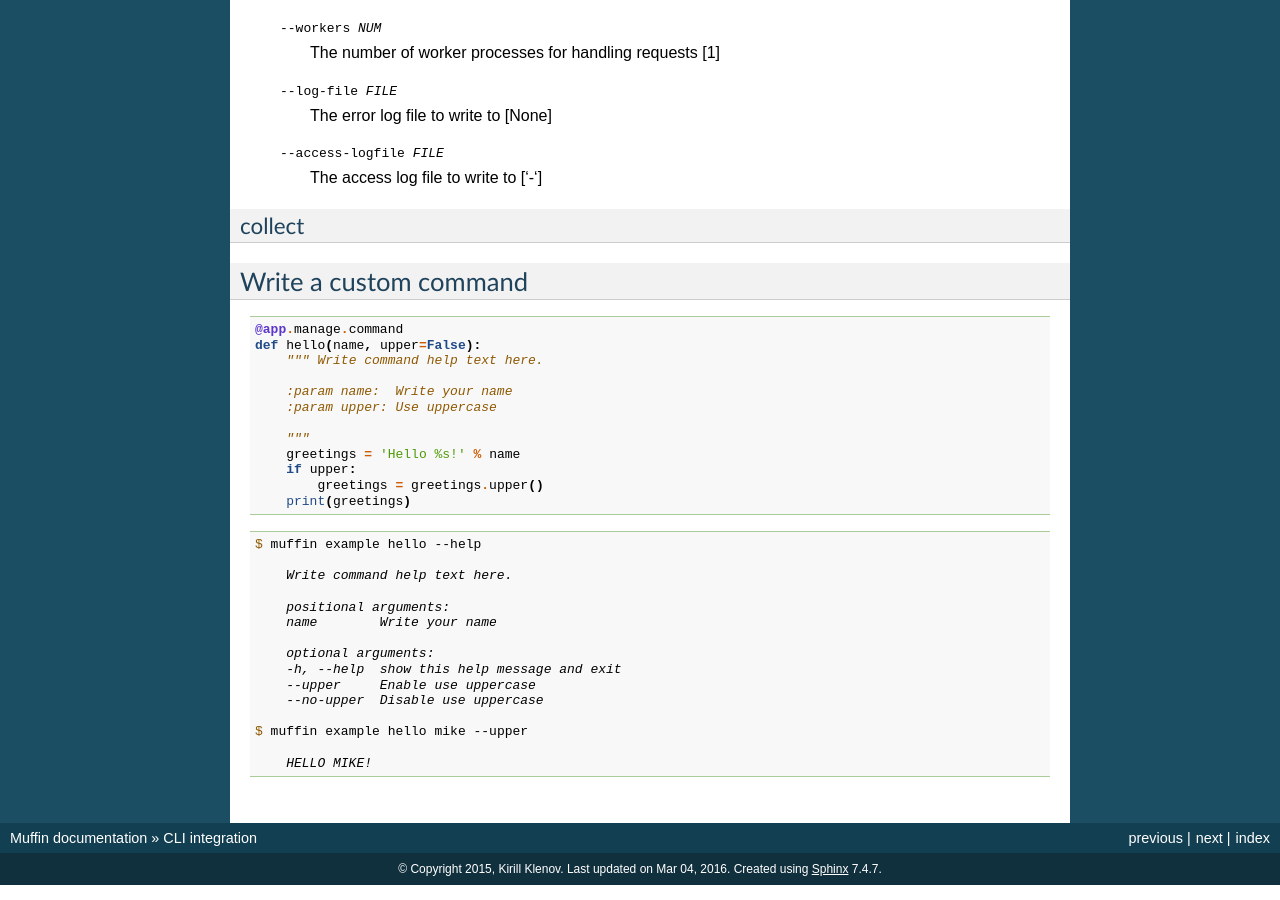
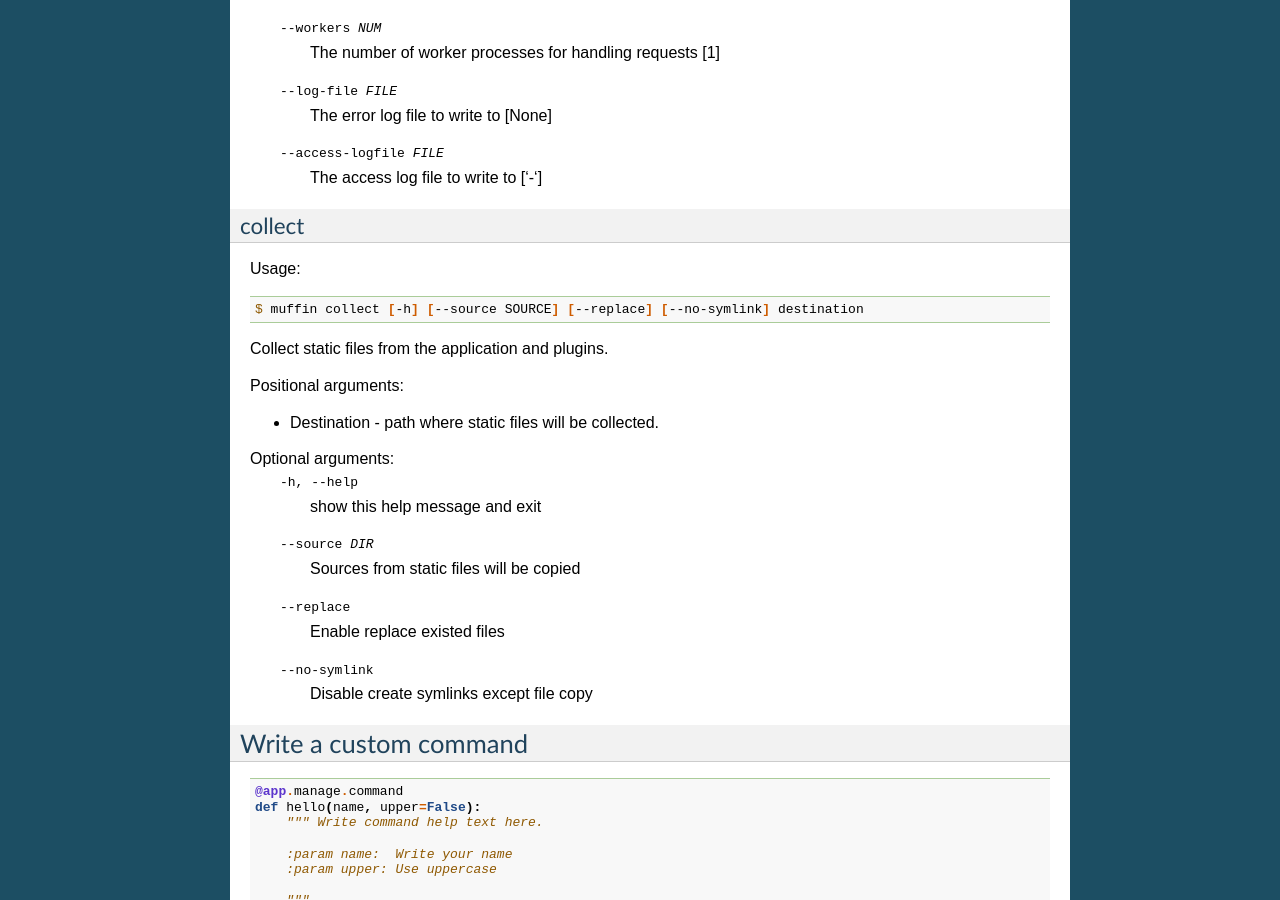
Before and after one commit to klen/muffin, a Sphinx documentation site: the page built from docs/cli.rst, in a window 1280 px wide and 900 px high, scrolled down 1306 px. Built offline with Sphinx 7.4.7, drawn with Linux system fonts in a browser that asks for light colours; some of the changed text lies outside the part shown.

Commit message:
collect desc

```diff
--- a/docs/cli.rst
+++ b/docs/cli.rst
@@ -23,7 +23,7 @@ Usage:
 
 Run the application shell.
 
-optional arguments:
+Optional arguments:
   -h, --help    Show this help message and exit
   --no-ipython  Disable use ipython as shell
 
@@ -41,7 +41,7 @@ Usage:
 
 Run the application.
 
-optional arguments:
+Optional arguments:
   -h, --help                  show this help message and exit
   --bind SOCKET               The socket to bind ['127.0.0.1:5000']
   --daemon                    Enable daemonize the program
@@ -59,6 +59,23 @@ optional arguments:
 collect
 ~~~~~~~
 
+Usage:
+
+.. code-block:: console
+
+    $ muffin collect [-h] [--source SOURCE] [--replace] [--no-symlink] destination
+
+Collect static files from the application and plugins.
+
+Positional arguments:
+
+- Destination - path where static files will be collected.
+
+Optional arguments:
+  -h, --help       show this help message and exit
+  --source DIR     Sources from static files will be copied
+  --replace        Enable replace existed files
+  --no-symlink     Disable create symlinks except file copy
 
 
 Write a custom command
```
